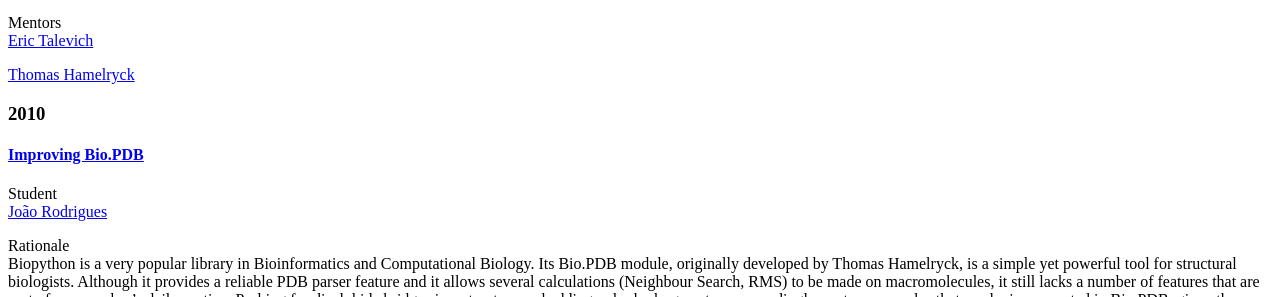
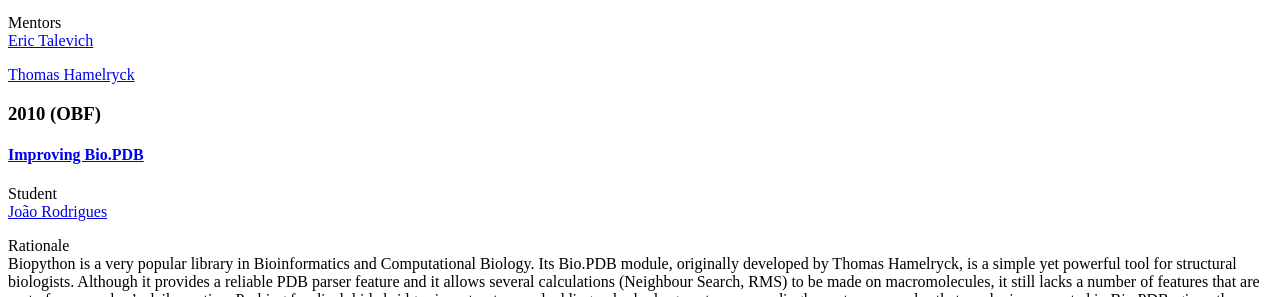
Before and after one commit to biopython/biopython.github.io, a Jekyll site: the page built from wiki/Google_Summer_of_Code.md, in a window 1280 px wide and 900 px high, scrolled down 5267 px. Shown: the part 157-454 px from the top of the window. Built offline with Jekyll 4.4.1, drawn with Linux system fonts in a browser that asks for light colours.

Commit message:
/* 2010 */

```diff
--- a/wiki/Google_Summer_of_Code.md
+++ b/wiki/Google_Summer_of_Code.md
@@ -484,7 +484,7 @@ Mentors
 
 [Thomas Hamelryck](http://wiki.binf.ku.dk/User:Thomas_Hamelryck)
 
-### 2010
+### 2010 (OBF)
 
 #### [Improving Bio.PDB](http://biopython.org/wiki/GSOC2010_Joao)
 
```
Also changed, not shown: 1 other file.
